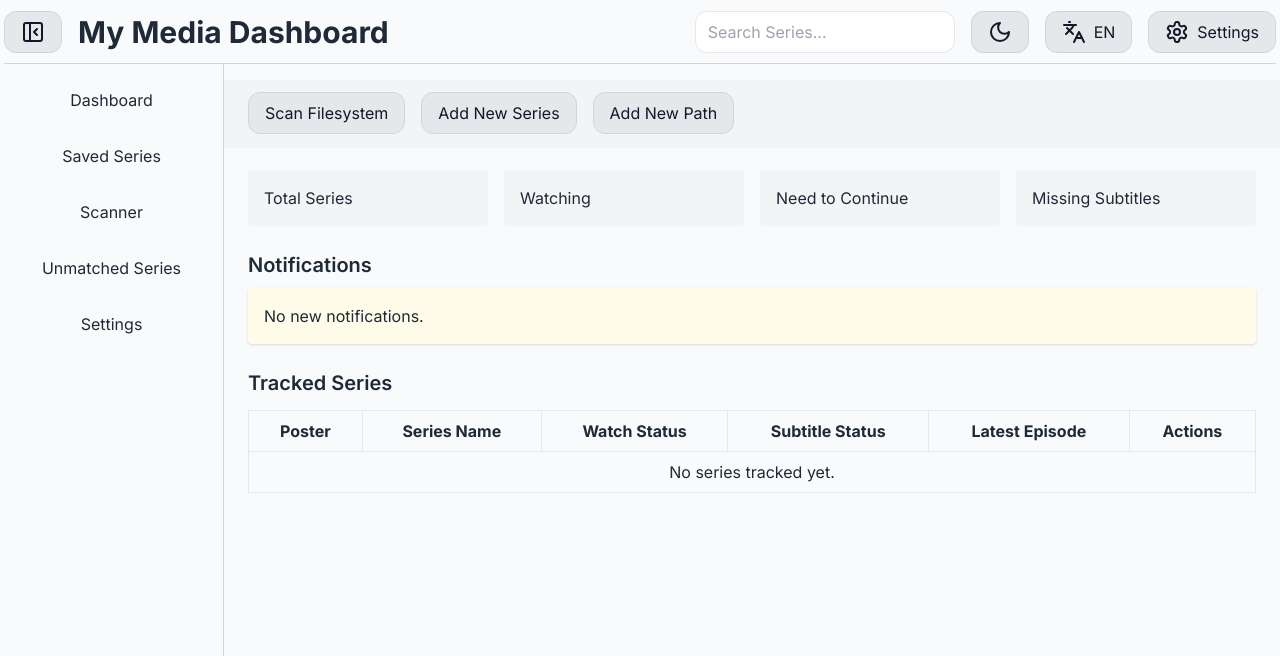
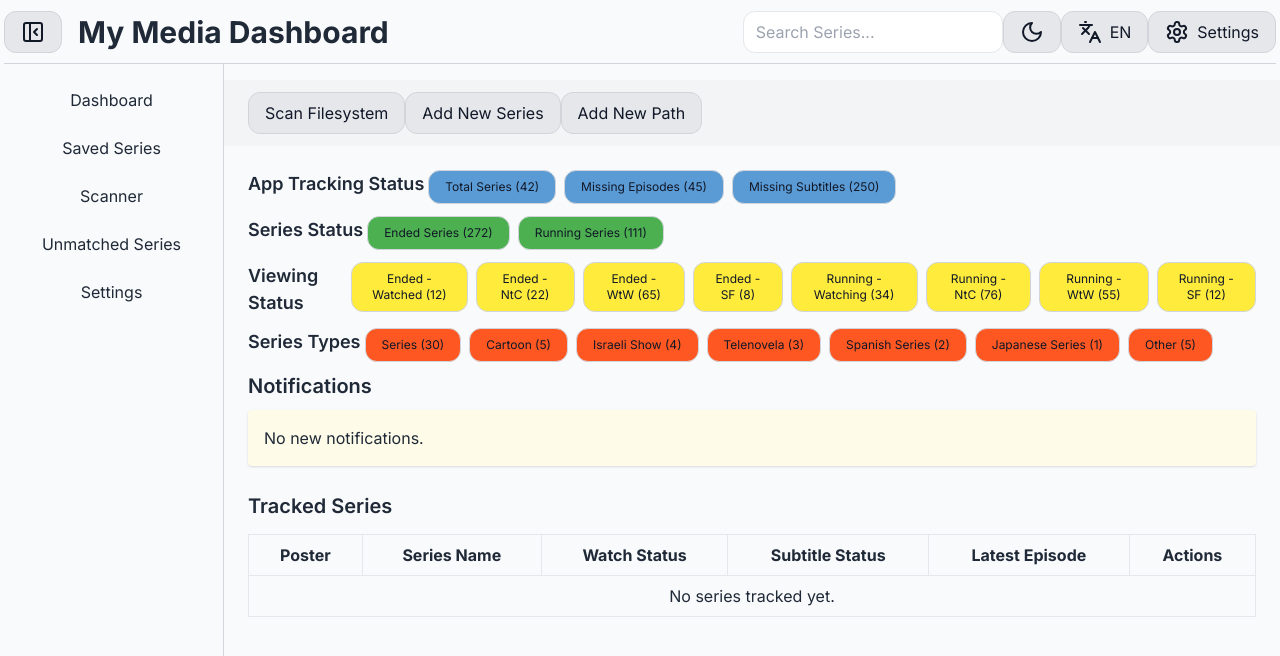
Before and after one commit to gitit1/my-media-library, a Next.js app in the folder client/: page /pages/series/dashboard in a window 1280 px wide. Shown: the top 656 px of the page. Built offline with nearby package versions, Linux system fonts and the light colour scheme.

Commit message:
Add SummaryWidgets component to Dashboard

```diff
--- a/client/package.json
+++ b/client/package.json
@@ -10,6 +10,7 @@
   },
   "dependencies": {
     "autoprefixer": "^10.4.21",
+    "framer-motion": "^12.5.0",
     "i18next": "^24.2.3",
     "i18next-browser-languagedetector": "^8.0.4",
     "i18next-http-backend": "^3.0.2",
@@ -19,6 +20,7 @@
     "react": "^19.0.0",
     "react-dom": "^19.0.0",
     "react-i18next": "^15.4.1",
+    "recharts": "^2.15.1",
     "tailwindcss": "^3.4.17"
   },
   "devDependencies": {
--- a/client/src/app/pages/series/dashboard/components/SummaryWidgets.tsx
+++ b/client/src/app/pages/series/dashboard/components/SummaryWidgets.tsx
@@ -0,0 +1,231 @@
+'use client';
+
+import { useState, useEffect } from 'react';
+import Card from '@/app/shared/ui/Card';
+import i18n from '@/i18n/config';
+import Flex from '@/app/shared/ui/Flex';
+import Typography from '@/app/shared/ui/Typography';
+import Container from '@/app/shared/ui/Container';
+import Button from '@/app/shared/ui/Button';
+import i18next from 'i18next';
+import { useTranslation } from 'react-i18next';
+
+interface Stat {
+	id: string;
+	value: number;
+	[key: `label_${string}`]: string;
+}
+
+interface List {
+	id: string;
+	data: Stat[];
+	[key: `name_${string}`]: string;
+}
+
+export default function SummaryWidgets() {
+	const { i18n } = useTranslation();
+	const [selectedTags, setSelectedTags] = useState<string[]>([]);
+
+	const appStats: Stat[] = [
+		{
+			id: 'app-total-series',
+			label_en: 'Total Series',
+			label_he: 'סך הכל סדרות שמורות',
+			value: 42,
+		},
+		{
+			id: 'app-total-missing-episodes',
+			label_en: 'Missing Episodes',
+			label_he: 'פרקים חסרים',
+			value: 45,
+		},
+		{
+			id: 'app-total-missing-subs',
+			label_en: 'Missing Subtitles',
+			label_he: 'כתוביות חסרות',
+			value: 250,
+		},
+	];
+
+	const seriesStateCollections: Stat[] = [
+		{
+			id: 'series-state-1',
+			label_en: 'Ended Series',
+			label_he: 'סדרות שהסתיימו',
+			value: 272,
+		},
+		{
+			id: 'series-state-2',
+			label_en: 'Running Series',
+			label_he: 'סדרות רצות',
+			value: 111,
+		},
+	];
+
+	const viewingStateCollections: Stat[] = [
+		{
+			id: 'viewing-state-001',
+			label_en: 'Ended - Watched',
+			label_he: 'סדרה שהסתיימה - צפיתי',
+			value: 12,
+		},
+		{
+			id: 'viewing-state-002',
+			label_en: 'Ended - NtC',
+			label_he: 'סדרה שהסתיימה - צריכה להמשיך',
+			value: 22,
+		},
+		{
+			id: 'viewing-state-003',
+			label_en: 'Ended - WtW',
+			label_he: 'סדרה שהסתיימה - רוצה לראות',
+			value: 65,
+		},
+		{
+			id: 'viewing-state-004',
+			label_en: 'Ended - SF',
+			label_he: 'סדרה שהסתיימה - הפסקתי לעקוב',
+			value: 8,
+		},
+		{
+			id: 'viewing-state-005',
+			label_en: 'Running - Watching',
+			label_he: 'סדרה שרצה - צופה',
+			value: 34,
+		},
+		{
+			id: 'viewing-state-006',
+			label_en: 'Running - NtC',
+			label_he: 'סדרה שרצה - צריכה להמשיך',
+			value: 76,
+		},
+		{
+			id: 'viewing-state-007',
+			label_en: 'Running - WtW',
+			label_he: 'סדרה שרצה - רוצה לראות',
+			value: 55,
+		},
+		{
+			id: 'viewing-state-008',
+			label_en: 'Running - SF',
+			label_he: 'סדרה שרצה - הפסקתי לעקוב',
+			value: 12,
+		},
+	];
+
+	const seriesTypes: Stat[] = [
+		{ id: 'type-001', label_en: 'Series', label_he: 'סדרה', value: 30 },
+		{
+			id: 'type-002',
+			label_en: 'Cartoon',
+			label_he: 'סרט מצויר',
+			value: 5,
+		},
+		{
+			id: 'type-003',
+			label_en: 'Israeli Show',
+			label_he: 'תוכנית ישראלית',
+			value: 4,
+		},
+		{
+			id: 'type-004',
+			label_en: 'Telenovela',
+			label_he: 'טלנובלה',
+			value: 3,
+		},
+		{
+			id: 'type-005',
+			label_en: 'Spanish Series',
+			label_he: 'סדרה ספרדית',
+			value: 2,
+		},
+		{
+			id: 'type-006',
+			label_en: 'Japanese Series',
+			label_he: 'סדרה יפנית',
+			value: 1,
+		},
+		{ id: 'type-007', label_en: 'Other', label_he: 'אחר', value: 5 },
+	];
+
+	const tagCategories: List[] = [
+		{
+			id: 'appStats',
+			name_en: 'App Tracking Status',
+			name_he: 'סטטוס מעקב אפליקציה',
+			data: appStats,
+		},
+		{
+			id: 'seriesState',
+			name_en: 'Series Status',
+			name_he: 'סטטוס סדרה',
+			data: seriesStateCollections,
+		},
+		{
+			id: 'viewingState',
+			name_en: 'Viewing Status',
+			name_he: 'סטטוס צפייה',
+			data: viewingStateCollections,
+		},
+		{
+			id: 'seriesTypes',
+			name_en: 'Series Types',
+			name_he: 'סוגי סדרות',
+			data: seriesTypes,
+		},
+	];
+
+	const getTagColor = (category: string) => {
+		switch (category) {
+			case 'appStats':
+				return '#5B9BD5'; // Blue
+			case 'seriesState':
+				return '#4CAF50'; // Green
+			case 'viewingState':
+				return '#FFEB3B'; // Yellow
+			case 'seriesTypes':
+				return '#FF5722'; // Red
+			default:
+				return '#BDBDBD'; // Default grey
+		}
+	};
+
+	const handleTagClick = (tag: string) => {
+		setSelectedTags((prev) =>
+			prev.includes(tag)
+				? prev.filter((item) => item !== tag)
+				: [...prev, tag]
+		);
+	};
+
+	console.log('Current language:', i18n.language);
+	return (
+		<Flex className="flex-col gap-1">
+			{tagCategories.map((category) => (
+				<Container
+					key={category.name_en}
+					className="flex gap-1 mb-2 justify-start items-start w-full"
+				>
+					<Typography type="h4" className="text-md font-semibold">
+						{category[`name_${i18n.language}`] || category.name_en}
+					</Typography>
+					<Container className="flex gap-2">
+						{category.data.map((tag) => (
+							<Button
+								key={tag.label_en}
+								onClick={() => handleTagClick(tag.label_en)}
+								className="bg-gray-200 rounded px-3 py-1 text-xs"
+								style={{
+									backgroundColor: getTagColor(category.id),
+								}}
+							>
+								{tag[`label_${i18n.language}`] || tag.label_en}{' '}
+								({tag.value})
+							</Button>
+						))}
+					</Container>
+				</Container>
+			))}
+		</Flex>
+	);
+}
--- a/client/src/app/pages/series/dashboard/page.tsx
+++ b/client/src/app/pages/series/dashboard/page.tsx
@@ -1,56 +1,70 @@
-import PageContainer from "@/app/shared/layout/PageContainer";
-import HorizontalNav from "./components/HorizontalNav";
+import PageContainer from '@/app/shared/layout/PageContainer';
+import HorizontalNav from './components/HorizontalNav';
+import Container from '@/app/shared/ui/Container';
+import SummaryWidgets from './components/SummaryWidgets';
+import Typography from '@/app/shared/ui/Typography';
 
 export default function DashboardPage() {
 	return (
 		<PageContainer>
 			<HorizontalNav />
-
-      {/* Main Content Area */}
-      <section className="flex flex-1">
-        {/* Central Dashboard Content */}
-        <div className="flex-1 p-6 overflow-y-auto">
-          {/* Summary Widgets */}
-          <section className="grid grid-cols-4 gap-4 mb-6">
-            <div className="bg-gray-100 p-4 rounded">Total Series</div>
-            <div className="bg-gray-100 p-4 rounded">Watching</div>
-            <div className="bg-gray-100 p-4 rounded">Need to Continue</div>
-            <div className="bg-gray-100 p-4 rounded">Missing Subtitles</div>
-          </section>
-
+			<Container className="flex flex-1">
+				<Container className="flex-1 p-6 overflow-y-auto ">
+					<SummaryWidgets />
 					{/* Notifications Area */}
-          <section className="mb-6">
-            <h2 className="text-xl font-semibold">Notifications</h2>
-            <div className="mt-2 bg-yellow-50 p-4 rounded shadow">
-              <p>No new notifications.</p>
-            </div>
-          </section>
+					<Container className="mb-6">
+						<Typography type="h2" className="text-xl font-semibold">
+							Notifications
+						</Typography>
+						<Container className="mt-2 bg-yellow-50 p-4 rounded shadow">
+							<Typography>No new notifications.</Typography>
+						</Container>
+					</Container>
 
 					{/* Tracked Series Table */}
-          <section>
-            <h2 className="text-xl font-semibold">Tracked Series</h2>
-            <table className="w-full mt-3 table-auto">
+					<Container>
+						<Typography type="h2" className="text-xl font-semibold">
+							Tracked Series
+						</Typography>
+						<Container className="overflow-x-auto mt-3">
+							<table className="w-full table-auto">
 								<thead>
 									<tr>
-                  <th className="border px-4 py-2">Poster</th>
-                  <th className="border px-4 py-2">Series Name</th>
-                  <th className="border px-4 py-2">Watch Status</th>
-                  <th className="border px-4 py-2">Subtitle Status</th>
-                  <th className="border px-4 py-2">Latest Episode</th>
-                  <th className="border px-4 py-2">Actions</th>
+										<th className="border px-4 py-2">
+											Poster
+										</th>
+										<th className="border px-4 py-2">
+											Series Name
+										</th>
+										<th className="border px-4 py-2">
+											Watch Status
+										</th>
+										<th className="border px-4 py-2">
+											Subtitle Status
+										</th>
+										<th className="border px-4 py-2">
+											Latest Episode
+										</th>
+										<th className="border px-4 py-2">
+											Actions
+										</th>
 									</tr>
 								</thead>
 								<tbody>
 									<tr>
-                  <td colSpan={6} className="border px-4 py-2 text-center">
+										<td
+											colSpan={6}
+											className="border px-4 py-2 text-center"
+										>
 											No series tracked yet.
 										</td>
 									</tr>
 								</tbody>
 							</table>
-          </section>
-        </div>
-      </section>
+						</Container>
+					</Container>
+				</Container>
+			</Container>
 		</PageContainer>
 	);
 }
--- a/client/src/app/shared/ui/Button.tsx
+++ b/client/src/app/shared/ui/Button.tsx
@@ -7,13 +7,22 @@ import { useTheme } from '../theme/ThemeProvider';
 interface ButtonProps {
 	children?: React.ReactNode;
 	onClick?: () => void;
+	style?: any;
 	className?: string;
 	type?: 'button' | 'submit' | 'reset';
 	icon?: 'close' | React.ReactNode;
 	href?: string;
 }
 
-const Button = ({ children, onClick, className, type = 'button', icon, href }: ButtonProps) => {
+const Button = ({
+	children,
+	onClick,
+	className,
+	type = 'button',
+	icon,
+	href,
+	style,
+}: ButtonProps) => {
 	const { theme } = useTheme();
 
 	const renderIcon = () => {
@@ -44,7 +53,12 @@ const Button = ({ children, onClick, className, type = 'button', icon, href }: B
 		);
 	} else {
 		return (
-      <button type={type} onClick={onClick} className={`inline-block ${buttonClasses}`}>
+			<button
+				type={type}
+				onClick={onClick}
+				className={`inline-block ${buttonClasses}`}
+				style={style}
+			>
 				{buttonContent}
 			</button>
 		);
--- a/client/src/app/shared/ui/Card.tsx
+++ b/client/src/app/shared/ui/Card.tsx
@@ -3,14 +3,14 @@
 import { ReactNode } from 'react';
 import { useTheme } from '../theme/ThemeProvider';
 
-type CardProps = {
+interface CardProps extends React.HTMLAttributes<HTMLDivElement> {
   children: ReactNode;
   title?: string;
   image?: string;
   onClick?: () => void;
   clickable?: boolean;
   className?: string;
-};
+}
 
 const Card = ({ children, title, image, onClick, clickable = false, className }: CardProps) => {
   const { theme } = useTheme();
--- a/client/src/i18n/config.ts
+++ b/client/src/i18n/config.ts
@@ -4,15 +4,13 @@ import { initReactI18next } from 'react-i18next';
 import en from '../locales/en.json';
 import he from '../locales/he.json';
 
-i18n
-  .use(initReactI18next)
-  .init({
+i18n.use(initReactI18next).init({
 	resources: {
 		en: { translation: en },
 		he: { translation: he },
 	},
 	fallbackLng: 'en',
-    debug: true,
+	debug: false,
 	interpolation: {
 		escapeValue: false,
 	},
```
Also changed, not shown: 3 other files (tests, documents, lock files or other folders). Lines whose indentation alone changed are shown as unchanged.
